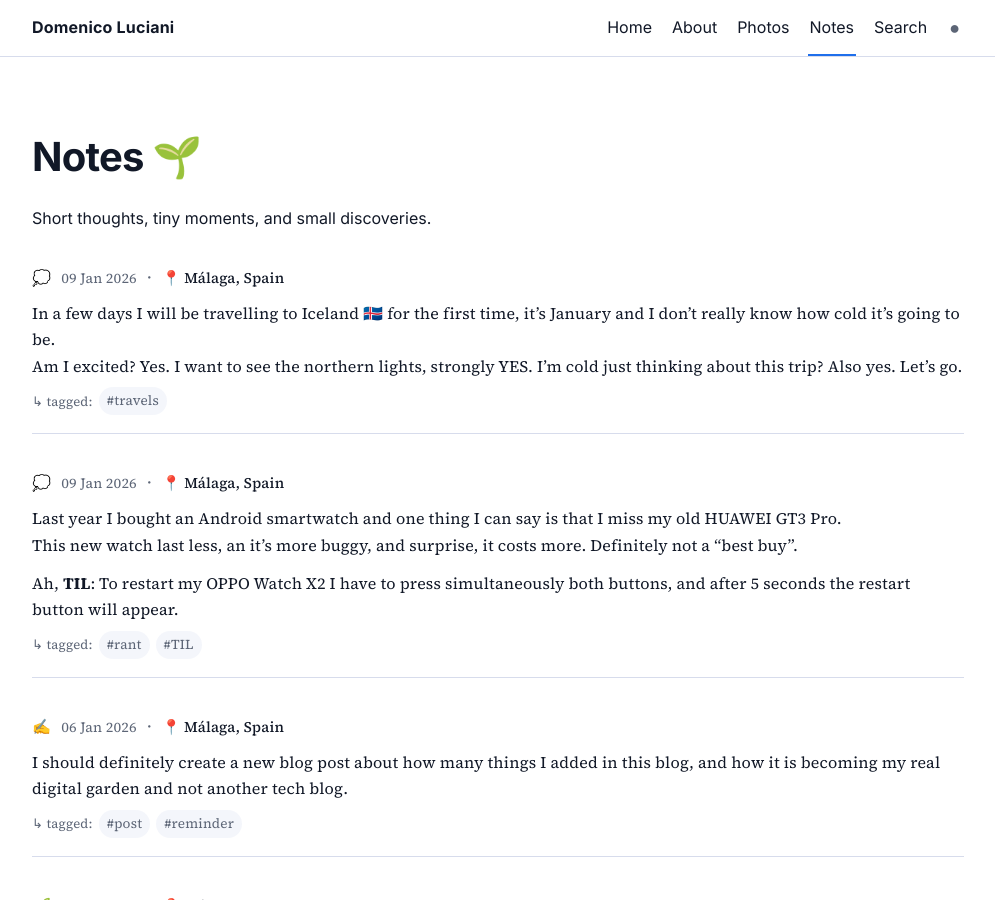
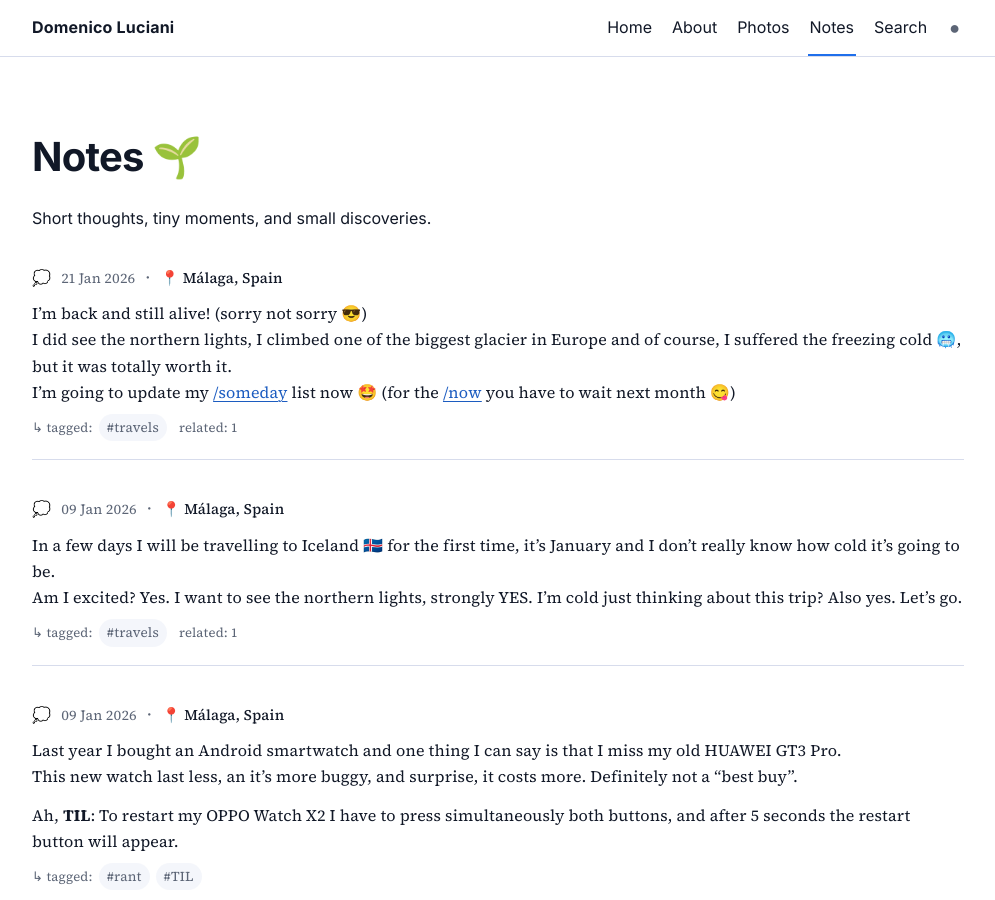
Before and after one commit to dlion/domenicoluciani, a Jekyll site: the page built from notes.md, in a window 1280 px wide and 900 px high. Shown: the whole window, without its empty margins (142-1137 px from the left). Built offline with Jekyll 4.4.1, drawn with Linux system fonts in a browser that asks for light colours; comment, search, counter and statistics services are not loaded.

Commit message:
notes: add a new one about iceland trip

```diff
--- a/_data/notes.yml
+++ b/_data/notes.yml
@@ -1,3 +1,12 @@
+- date: 2026-01-21
+  mood: "💭"
+  tags:
+    - travels
+  content: |
+    I'm back and still alive! (sorry not sorry 😎)
+    I did see the northern lights, I climbed one of the biggest glacier in Europe and of course, I suffered the freezing cold 🥶, but it was totally worth it.
+    I'm going to update my [/someday](/someday) list now 🤩 (for the [/now](/now) you have to wait next month 😋)
+
 - date: 2026-01-09
   mood: "💭"
   tags:
```
